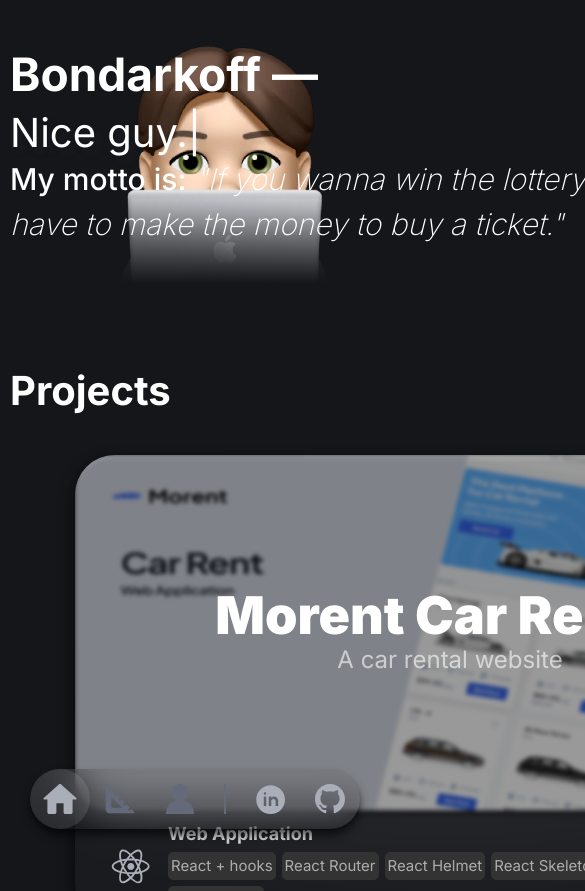
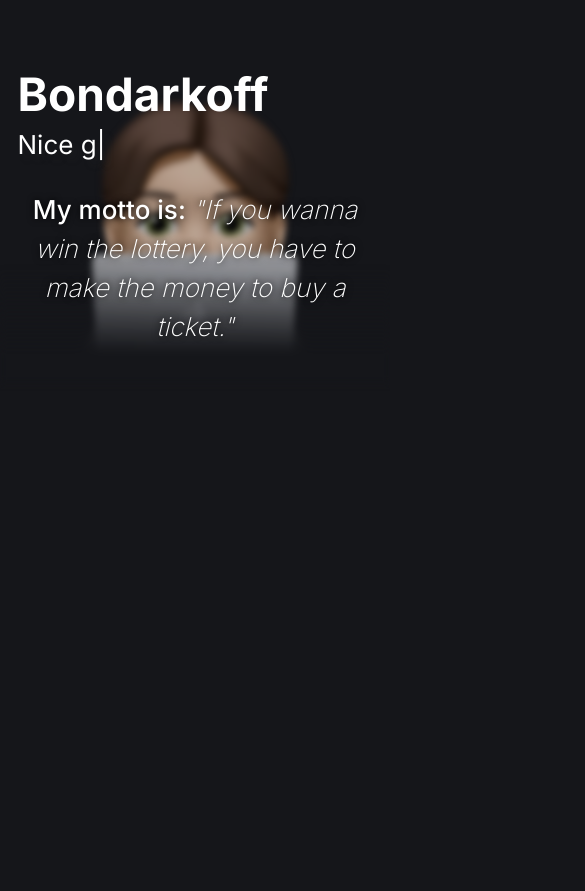
Before and after one commit to bondarkoff/next-portfolio, a Next.js app: page / in a window 390 px wide. Shown: the top 891 px of the page, 585 px wide, since content can reach past the window. After the commit the page ends 844 px from the top, so only its background shows below. Built offline with nearby package versions, Linux system fonts and the light colour scheme.

Commit message:
container & header media rules up to 300px

```diff
--- a/src/components/card/Card.module.scss
+++ b/src/components/card/Card.module.scss
@@ -32,7 +32,7 @@
             position: relative;
             z-index: 2;
             font-weight: 900;
-            font-size: 64px;
+            font-size: 60px;
             line-height: 130%;
         }
         &-subtitle {
--- a/src/components/screens/home/Home.js
+++ b/src/components/screens/home/Home.js
@@ -28,15 +28,15 @@ export default function Home() {
 
     return (
         <>
-            {isLoading ? null : <Sidebar />}
+            {/* {isLoading ? null : <Sidebar />} */}
             <div className='container'>
                 <Header loading={isLoading} />
                 <main>
-                    <Projects items={projects} loading={isLoading} />
-                    <Skills loading={isLoading} />
-                    <About loading={isLoading} />
+                    {/* <Projects items={projects} loading={isLoading} /> */}
+                    {/* <Skills loading={isLoading} /> */}
+                    {/* <About loading={isLoading} /> */}
                 </main>
-                <Footer loading={isLoading} />
+                {/* <Footer loading={isLoading} /> */}
             </div>
         </>
     );
--- a/src/components/ui/footer/Footer.js
+++ b/src/components/ui/footer/Footer.js
@@ -1,15 +1,9 @@
+import styles from './Footer.module.scss';
+
 export const Footer = ({ loading = false }) => {
     return (
-        <footer style={{ padding: '20px 0px 40px 0px' }}>
-            <p
-                style={{
-                    display: 'flex',
-                    justifyContent: 'center',
-                    fontWeight: '200',
-                    fontSize: '16px',
-                }}>
-                Created by {loading ? 'who?' : 'Yehor Bondarkov'}
-            </p>
+        <footer className={styles.footer}>
+            <p className={styles.footerText}>Created by {loading ? 'who?' : 'Yehor Bondarkov'}</p>
         </footer>
     );
 };
--- /dev/null
+++ b/src/components/ui/footer/Footer.module.scss
@@ -0,0 +1,16 @@
+.footer {
+    padding: 40px 0px 80px 0px;
+    position: relative;
+    z-index: 5;
+}
+
+.footerText {
+    display: flex;
+    justify-content: center;
+    font-weight: 200;
+    font-size: 16px;
+    position: absolute;
+    top: 50%;
+    left: 50%;
+    transform: translate(-50%, -50%);
+}
--- a/src/components/ui/header/Header.js
+++ b/src/components/ui/header/Header.js
@@ -22,7 +22,9 @@ export const Header = ({ loading = false }) => {
                     </ContentLoader>
                 ) : (
                     <div className='d-flex flex-row aic'>
-                        <h1 className={styles['header__text-title']}>Bondarkoff —</h1>
+                        <h1 className={styles['header__text-title']}>
+                            Bondarkoff <span>—</span>
+                        </h1>
                         <Typed
                             strings={[
                                 'Frontend Developer.',
--- a/src/components/ui/header/Header.module.scss
+++ b/src/components/ui/header/Header.module.scss
@@ -109,7 +109,7 @@
                 text-shadow: 6px 6px 6px #3333;
             }
             &-quote {
-                width: 80%;
+                width: 66%;
                 font-size: 30px;
             }
         }
@@ -129,3 +129,138 @@
         }
     }
 }
+
+@media (max-width: 768px) {
+    .header {
+        &__text {
+            &-typed {
+                font-size: 38px;
+            }
+        }
+    }
+}
+
+@media (max-width: 720px) {
+    .header {
+        padding-top: 60px;
+        &__text {
+            &-title {
+                margin-right: 0;
+                font-size: 52px;
+                &-loader {
+                    width: 100%;
+                }
+                span {
+                    display: none;
+                }
+            }
+            &-typed {
+                font-size: 46px;
+            }
+            &-quote {
+                margin-top: 30px;
+                text-align: center;
+                width: 100%;
+                text-shadow: 0 0 7px #000;
+                font-size: 32px;
+            }
+            div {
+                justify-content: center;
+                flex-direction: column;
+            }
+        }
+        &__image {
+            width: 400px;
+            height: 400px;
+            opacity: 0.7;
+            &-wrapper {
+                filter: blur(3px);
+                width: 100%;
+                display: flex;
+                justify-content: center;
+                align-items: center;
+            }
+            &-loader {
+                display: none;
+            }
+        }
+        &__blur {
+            bottom: -5px;
+        }
+    }
+}
+
+@media (max-width: 512px) {
+    .header {
+        &__text {
+            &-typed {
+                font-size: 34px;
+            }
+        }
+    }
+}
+
+@media (max-width: 425px) {
+    .header {
+        &__image {
+            width: 350px;
+            height: 350px;
+        }
+    }
+}
+
+@media (max-width: 375px) {
+    .header {
+        &__text {
+            &-title {
+                font-size: 48px;
+            }
+            &-typed {
+                font-size: 30px;
+            }
+            &-quote {
+                font-size: 28px;
+            }
+        }
+        &__image {
+            width: 300px;
+            height: 300px;
+        }
+    }
+}
+
+@media (max-width: 425px) {
+    .header {
+        &__text {
+            &-title {
+                font-size: 46px;
+            }
+            &-quote {
+                font-size: 26px;
+            }
+            &-typed {
+                font-size: 26px;
+            }
+        }
+    }
+}
+
+@media (max-width: 300px) {
+    .header {
+        &__text {
+            &-title {
+                font-size: 42px;
+            }
+            &-quote {
+                font-size: 24px;
+            }
+            &-typed {
+                font-size: 22px;
+            }
+        }
+        &__image {
+            width: 70%;
+            height: 70%;
+        }
+    }
+}
--- a/src/styles/global.scss
+++ b/src/styles/global.scss
@@ -47,8 +47,76 @@ a {
         padding: 0 10px;
         width: 900px;
     }
-    footer {
-        position: relative;
-        z-index: 5;
+}
+
+@media (max-width: 900px) {
+    .container {
+        width: 864px;
     }
 }
+
+@media (max-width: 864px) {
+    .container {
+        width: 844px;
+    }
+}
+
+@media (max-width: 844px) {
+    .container {
+        width: 800px;
+    }
+}
+
+@media (max-width: 800px) {
+    .container {
+        width: 768px;
+    }
+}
+
+@media (max-width: 768px) {
+    .container {
+        width: 720px;
+    }
+}
+
+@media (max-width: 720px) {
+    .container {
+        width: 640px;
+    }
+}
+
+@media (max-width: 640px) {
+    .container {
+        width: 600px;
+    }
+}
+
+@media (max-width: 600px) {
+    .container {
+        width: 512px;
+    }
+}
+
+@media (max-width: 512px) {
+    .container {
+        width: 425px;
+    }
+}
+
+@media (max-width: 425px) {
+    .container {
+        width: 375px;
+    }
+}
+
+@media (max-width: 375px) {
+    .container {
+        width: 320px;
+    }
+}
+
+@media (max-width: 320px) {
+    .container {
+        width: 300px;
+    }
+}
```
